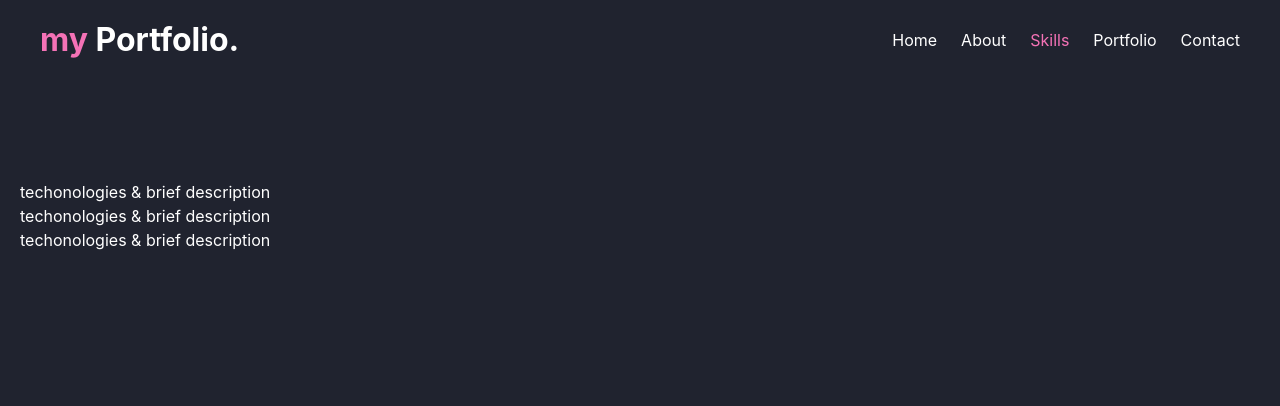
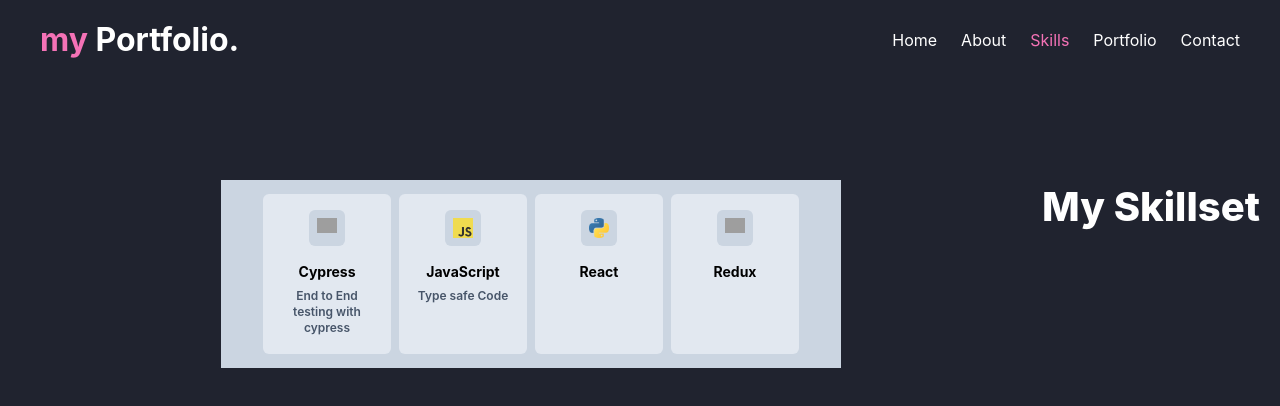
Before and after one commit to Leprekus/react-portfolio-site, a React (Vite) app in the folder leprekus-site/: page /skills in a window 1280 px wide. Shown: the top 406 px of the page. Built offline with nearby package versions, Linux system fonts and the light colour scheme; grey boxes are pictures that could not be loaded.

Commit message:
fix: transferred to skills page, reverted projects

```diff
--- a/leprekus-site/src/pages/Projects.jsx
+++ b/leprekus-site/src/pages/Projects.jsx
@@ -1,31 +1,10 @@
-import Layout from '../components/Layout';
-import Listholder from '../components/List/Listholder';
-import ListItem from '../components/List/ListItem';
-import cypress from '../assets/cypress.png'
-import js from '../assets/js.png'
-import python from '../assets/python.png'
-import react from '../assets/react.png'
-import redux from '../assets/redux.png'
-export default function Projects() {
-    const images = [cypress, js, python, react, redux]
-    //replace JS with TS
-    //add NextJs
-    //Add Sanity
-    const titles = ['Cypress', 'JavaScript', 'React', 'Redux']
-    const descriptions = ['End to End testing with cypress', 'Type safe Code']
-  return (
-    <Layout>
-      <Listholder>
-        {titles.map((title, i) =>
-        <ListItem
-        title={title}
-        img={images[i]}
-        description={descriptions[i]}
-        />)}
-      </Listholder>
-      <div>
-        <h1>My Skillet</h1>
-      </div>
-    </Layout>
-  );
+export default function Projects () {
+    return (
+        <section>
+            <div>projects card format</div>
+            <div>projects card format</div>
+            <div>projects card format</div>
+            <div>projects card format</div>
+        </section>
+    )
 }
--- a/leprekus-site/src/pages/Skills.jsx
+++ b/leprekus-site/src/pages/Skills.jsx
@@ -1,11 +1,32 @@
+import Layout from '../components/Layout';
+import Listholder from '../components/List/Listholder';
+import ListItem from '../components/List/ListItem';
+import cypress from '../assets/cypress.png';
+import js from '../assets/js.png';
+import python from '../assets/python.png';
+import react from '../assets/react.png';
+import redux from '../assets/redux.png';
 export default function Skills () {
+    const images = [cypress, js, python, react, redux];
+    //replace JS with TS
+    //add NextJs
+    //Add Sanity
+    const titles = ['Cypress', 'JavaScript', 'React', 'Redux'];
+    const descriptions = ['End to End testing with cypress', 'Type safe Code'];
     return (
-        <section>
-              <ul>
-                <li>techonologies & brief description</li>
-                <li>techonologies & brief description</li>
-                <li>techonologies & brief description</li>
-            </ul>
-        </section>
-    )
+      <Layout>
+        <Listholder>
+          {titles.map((title, i) => (
+            <ListItem
+              title={title}
+              img={images[i]}
+              description={descriptions[i]}
+            />
+          ))}
+        </Listholder>
+        <div>
+          <h1>My Skillset</h1>
+        </div>
+      </Layout>
+    );
 }
```
